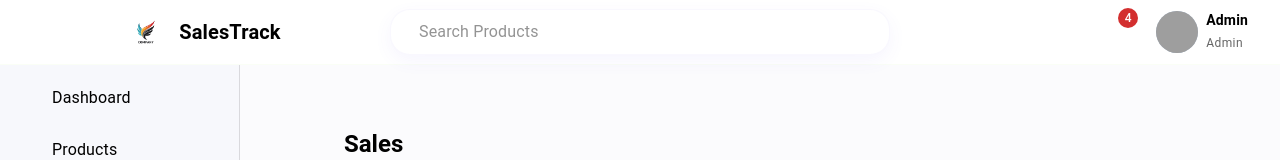
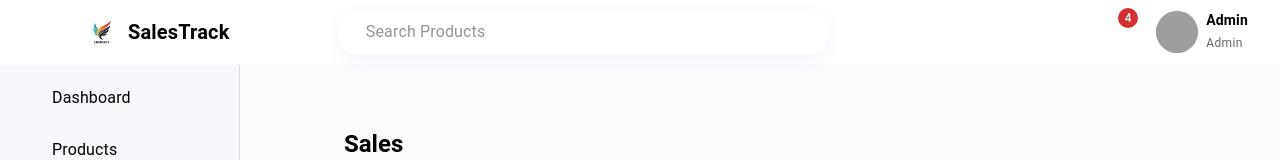
Before and after one commit to StassyB/sals_management, a React (Create React App) app: page /sales in a window 1280 px wide. Shown: the top 160 px of the page. Built offline with nearby package versions, Linux system fonts and the light colour scheme; grey boxes are pictures that could not be loaded; some icons are missing.

Commit message:
Update Layout.js

```diff
--- a/src/component/Layout.js
+++ b/src/component/Layout.js
@@ -1,8 +1,28 @@
 import React, { useMemo, useState } from "react";
-import { AppBar,Toolbar,Drawer,List,ListItem,ListItemIcon,ListItemText,IconButton,InputBase,Box,Avatar,Badge,Menu,MenuItem,Typography,Paper,Tooltip,CssBaseline, } from "@mui/material";
+import {
+  AppBar,
+  Toolbar,
+  Drawer,
+  List,
+  ListItem,
+  ListItemIcon,
+  ListItemText,
+  IconButton,
+  InputBase,
+  Box,
+  Avatar,
+  Badge,
+  Menu,
+  MenuItem,
+  Typography,
+  Paper,
+  Tooltip,
+  CssBaseline,
+  useMediaQuery,
+  useTheme,
+} from "@mui/material";
 import { createTheme, ThemeProvider } from "@mui/material/styles";
 
-// Correct imports for icons
 import MenuIcon from "@mui/icons-material/Menu";
 import SearchIcon from "@mui/icons-material/Search";
 import DashboardIcon from "@mui/icons-material/Dashboard";
@@ -26,7 +46,10 @@ const menuItems = [
 
 export default function Layout({ children }) {
   const location = useLocation();
-  const [open, setOpen] = useState(true);
+  const themeMUI = useTheme();
+  const isMobile = useMediaQuery(themeMUI.breakpoints.down("sm"));
+
+  const [open, setOpen] = useState(!isMobile); // closed by default on mobile
   const [anchorEl, setAnchorEl] = useState(null);
   const [themeMode, setThemeMode] = useState("light");
 
@@ -36,7 +59,6 @@ const [themeMode, setThemeMode] = useState("light");
   const toggleTheme = () =>
     setThemeMode((prev) => (prev === "light" ? "dark" : "light"));
 
-  // Create MUI theme
   const theme = useMemo(
     () =>
       createTheme({
@@ -44,7 +66,7 @@ const [themeMode, setThemeMode] = useState("light");
           mode: themeMode,
           ...(themeMode === "light"
             ? {
-                primary: { main: "#6c5ce7" }, // soft purple
+                primary: { main: "#6c5ce7" },
                 background: { default: "#fbfbfd", paper: "#ffffff" },
                 text: { primary: "#000" },
               }
@@ -78,34 +100,26 @@ const [themeMode, setThemeMode] = useState("light");
           }}
         >
           <Toolbar sx={{ display: "flex", alignItems: "center", gap: 2 }}>
-            {/* Left: Menu + Logo */}
             <Box sx={{ display: "flex", alignItems: "center", gap: 1 }}>
               <IconButton onClick={toggleDrawer} size="large">
                 <MenuIcon />
               </IconButton>
+              {!isMobile && (
+                <>
                   <Box
                     component="img"
                     src="/logo.jpg"
                     alt="Logo"
-                sx={{
-                  width: 36,
-                  height: 36,
-                  objectFit: "contain",
-                  position: "absolute",
-                  left: "10%",
-                  display: { xs: "none", sm: "block" },
-                }}
+                    sx={{ width: 36, height: 36, objectFit: "contain" }}
                   />
-              <Typography
-                variant="h6"
-                sx={{ fontWeight: 700, position: "absolute",
-                  left: "14%", display: { xs: "none", sm: "block" } }}
-              >
+                  <Typography variant="h6" sx={{ fontWeight: 700 }}>
                     SalesTrack
                   </Typography>
+                </>
+              )}
             </Box>
 
-            {/* Center: Search */}
+            {/* Search */}
             <Paper
               sx={{
                 p: "6px 12px",
@@ -122,16 +136,14 @@ const [themeMode, setThemeMode] = useState("light");
                   themeMode === "light"
                     ? "1px solid rgba(108,92,231,0.04)"
                     : "1px solid rgba(255,255,255,0.03)",
-      position: "absolute",
-      left: "50%",
-      transform: "translateX(-50%)",
+                mx: isMobile ? 1 : "auto",
               }}
             >
               <SearchIcon sx={{ color: "primary.main", mr: 1 }} />
               <InputBase placeholder="Search Products" fullWidth />
             </Paper>
 
-            {/* Right: Theme Toggle + Profile */}
+            {/* Right icons */}
             <Box sx={{ marginLeft: "auto", display: "flex", alignItems: "center", gap: 1 }}>
               <Tooltip title={themeMode === "light" ? "Switch to dark" : "Switch to light"}>
                 <IconButton onClick={toggleTheme} size="large">
@@ -149,7 +161,6 @@ const [themeMode, setThemeMode] = useState("light");
 
               <Box
                 onMouseEnter={handleProfileOpen}
-                // onMouseLeave={handleProfileClose}
                 sx={{
                   display: "flex",
                   alignItems: "center",
@@ -166,12 +177,13 @@ const [themeMode, setThemeMode] = useState("light");
                   },
                 }}
               >
-                <Avatar alt="Admin" src="/avatar.png"  sx={{
-                width: 42,
-                height: 42,
-                bgcolor: "#b0c4de", // Placeholder circle
-              }} />
-                <Box sx={{ display: { xs: "none", sm: "block" } }}>
+                <Avatar
+                  alt="Admin"
+                  src="/avatar.png"
+                  sx={{ width: 42, height: 42, bgcolor: "#b0c4de" }}
+                />
+                {!isMobile && (
+                  <Box>
                     <Typography variant="body2" sx={{ fontWeight: 600 }}>
                       Admin
                     </Typography>
@@ -179,6 +191,7 @@ const [themeMode, setThemeMode] = useState("light");
                       Admin
                     </Typography>
                   </Box>
+                )}
               </Box>
 
               <Menu
@@ -198,10 +211,13 @@ const [themeMode, setThemeMode] = useState("light");
 
         {/* Sidebar */}
         <Drawer
-          variant="permanent"
+          variant={isMobile ? "temporary" : "permanent"}
+          open={open}
+          onClose={toggleDrawer}
           sx={{
             width: open ? 240 : 72,
-            [`& .MuiDrawer-paper`]: {
+            flexShrink: 0,
+            "& .MuiDrawer-paper": {
               width: open ? 240 : 72,
               top: 64,
               height: "calc(100% - 64px)",
@@ -224,11 +240,11 @@ const [themeMode, setThemeMode] = useState("light");
                     justifyContent: open ? "flex-start" : "center",
                     px: open ? 2.5 : 1,
                     py: 1.25,
-          color: location.pathname === item.path
-            ? "primary.main"       // selected text color
-            : "text.primary",      // normal text color
+                    color:
+                      location.pathname === item.path ? "primary.main" : "text.primary",
                     "&:hover": {
-            bgcolor: themeMode === "light"
+                      bgcolor:
+                        themeMode === "light"
                           ? "rgba(15, 3, 110, 0.08)"
                           : "rgba(162,155,254,0.08)",
                     },
@@ -239,10 +255,8 @@ const [themeMode, setThemeMode] = useState("light");
                       minWidth: 0,
                       mr: open ? 2 : 0,
                       justifyContent: "center",
-            display: "flex",
-            color: location.pathname === item.path
-              ? "primary.main"      // selected icon color
-              : "text.primary",     // normal icon color
+                      color:
+                        location.pathname === item.path ? "primary.main" : "text.primary",
                     }}
                   >
                     {item.icon}
@@ -252,12 +266,22 @@ const [themeMode, setThemeMode] = useState("light");
               </Tooltip>
             ))}
           </List>
-
         </Drawer>
 
         {/* Main content */}
-        <Box component="main" sx={{ flexGrow: 1, mt: 3, p: 10 }}>
+        <Box
+          component="main"
+          sx={{
+            flexGrow: 1,
+            mt: 3,
+            p: { xs: 2, sm: 3, md: 10 }, // smaller padding on mobile
+            width: "100%",
+          }}
+        >
+          {/* Make children responsive */}
+          <Box sx={{ width: { xs: "100%", sm: "95%", md: "auto" }, mx: "auto" }}>
             {children}
+          </Box>
         </Box>
       </Box>
     </ThemeProvider>
```
Lines whose indentation alone changed are shown as unchanged.
